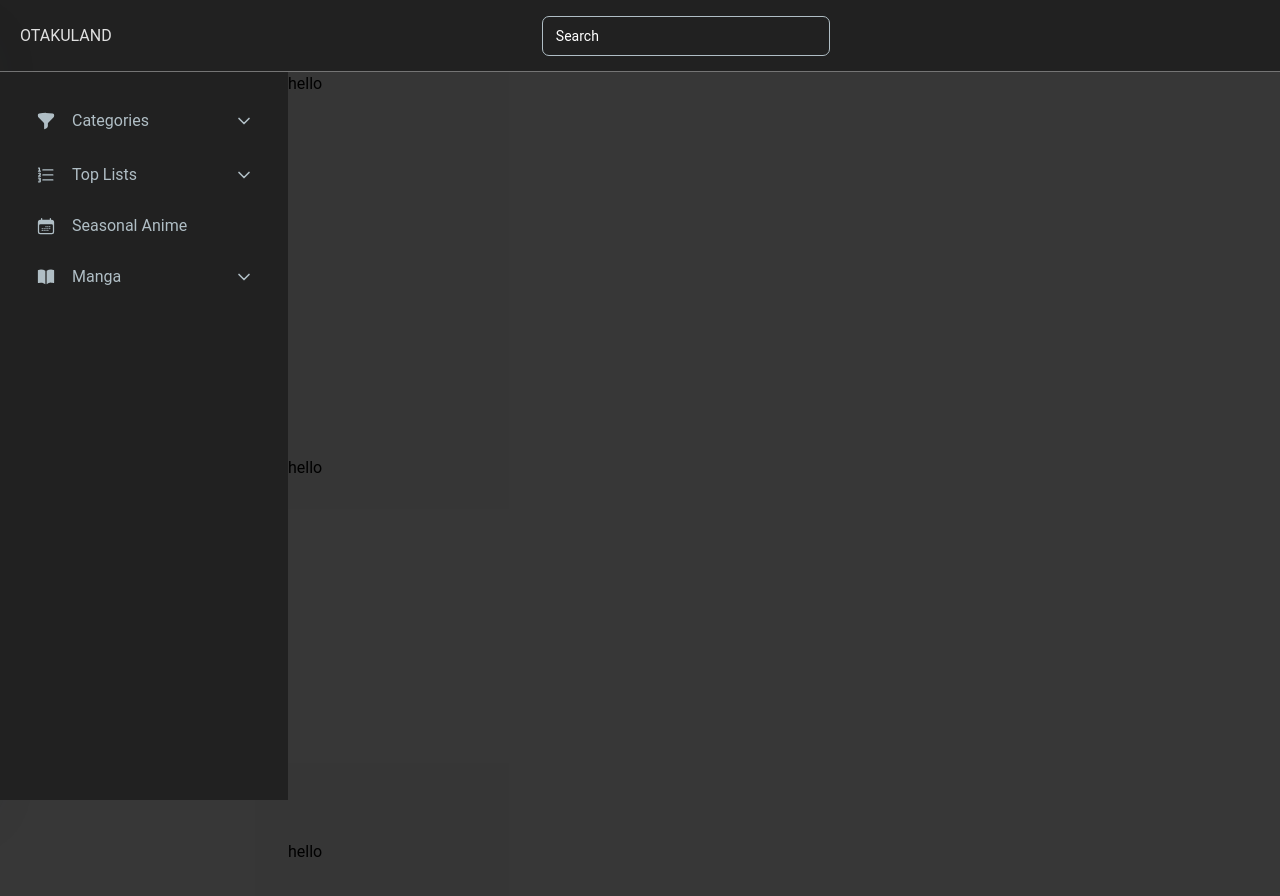
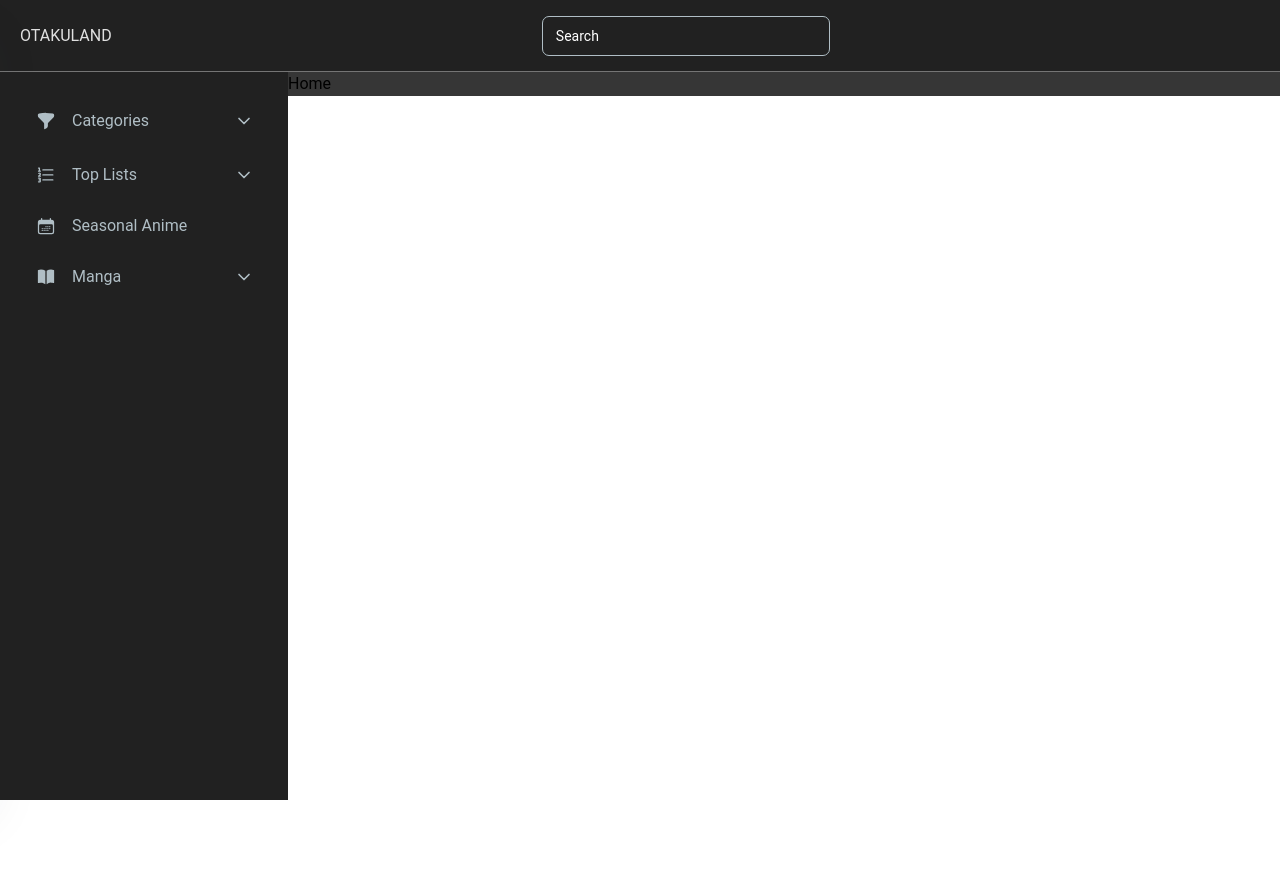
Before and after one commit to KissAkosKoppany/anime_v2, a React (Vite) app in the folder anime_v2/: page / in a window 1280 px wide. Shown: the top 896 px of the page. After the commit the page ends 800 px from the top, so only its background shows below. Built offline with nearby package versions, Linux system fonts and the light colour scheme.

Commit message:
react router setup

```diff
--- a/anime_v2/src/App.tsx
+++ b/anime_v2/src/App.tsx
@@ -1,5 +1,16 @@
 import SideBarNavigation from "./Navigation/SideBarNavigation"
 import TopNav from "./Navigation/TopNav"
+import { Route, Routes } from "react-router"
+import Home from "./Routes/Home/Home"
+import AnimeSearch from "./Routes/Categories/AnimeSearch"
+import MangaSearch from "./Routes/Categories/MangaSearch"
+import AllAnime from "./Routes/TopLists/AllAnime"
+import TopAiring from "./Routes/TopLists/TopAiring"
+import TopUpcoming from "./Routes/TopLists/TopUpcoming"
+import TopMovies from "./Routes/TopLists/TopMovies"
+import SeasonalAnime from "./Routes/SeasonalAnime/SeasonalAnime"
+import TopManga from "./Routes/Manga/TopManga"
+import MangaReader from "./Routes/Manga/MangaReader"
 
 function App() {
 
@@ -13,9 +24,18 @@ function App() {
           <SideBarNavigation />
         </div>
         <div className="content xl:ml-72">
-          <div className="h-96">hello</div>
-          <div className="h-96">hello</div>
-          <div className="h-96">hello</div>
+          <Routes>
+            <Route path="/" element={<Home />} />
+            <Route path="anime-search" element={<AnimeSearch />} />
+            <Route path="manga-search" element={<MangaSearch />} />
+            <Route path="all-anime" element={<AllAnime />} />
+            <Route path="top-airing" element={<TopAiring />} />
+            <Route path="top-upcoming" element={<TopUpcoming />} />
+            <Route path="top-movies" element={<TopMovies />} />
+            <Route path="seasonal-anime" element={<SeasonalAnime />} />
+            <Route path="top-manga" element={<TopManga />} />
+            <Route path="manga-reader" element={<MangaReader />} />
+          </Routes>
         </div>
       </div>
     </div>
--- a/anime_v2/src/Navigation/SideBarNavigation.tsx
+++ b/anime_v2/src/Navigation/SideBarNavigation.tsx
@@ -19,6 +19,7 @@ import {
   ChevronRightIcon,
   ChevronDownIcon,
 } from "@heroicons/react/24/outline";
+import { Link } from "react-router";
 
 export default function SideBarNavigation() {
   const [open, setOpen] = React.useState(0);
@@ -62,18 +63,22 @@ export default function SideBarNavigation() {
               </ListItem>
               <AccordionBody className="py-1">
                 <List className="p-0 text-blue-gray-200">
+                  <Link to="anime-search">
                     <ListItem>
                       <ListItemPrefix>
                         <ChevronRightIcon strokeWidth={3} className="h-3 w-5" />
                       </ListItemPrefix>
                       Anime Search
                     </ListItem>
+                  </Link>
+                  <Link to="manga-search">
                     <ListItem>
                       <ListItemPrefix>
                         <ChevronRightIcon strokeWidth={3} className="h-3 w-5" />
                       </ListItemPrefix>
                       Manga Search
                     </ListItem>
+                  </Link>
                 </List>
               </AccordionBody>
             </Accordion>
@@ -103,39 +108,49 @@ export default function SideBarNavigation() {
               </ListItem>
               <AccordionBody className="py-1">
                 <List className="text-blue-gray-200 p-0">
+                  <Link to="all-anime">
                     <ListItem>
                       <ListItemPrefix>
                         <ChevronRightIcon strokeWidth={3} className="h-3 w-5" />
                       </ListItemPrefix>
                       All Anime
                     </ListItem>
+                  </Link>
+                  <Link to="top-airing">
                     <ListItem>
                       <ListItemPrefix>
                         <ChevronRightIcon strokeWidth={3} className="h-3 w-5" />
                       </ListItemPrefix>
                       Top Airing
                     </ListItem>
+                  </Link>
+                  <Link to="top-upcoming">
                     <ListItem>
                       <ListItemPrefix>
                         <ChevronRightIcon strokeWidth={3} className="h-3 w-5" />
                       </ListItemPrefix>
                       Top Upcoming
                     </ListItem>
+                  </Link>
+                  <Link to="top-movies">
                     <ListItem>
                       <ListItemPrefix>
                         <ChevronRightIcon strokeWidth={3} className="h-3 w-5" />
                       </ListItemPrefix>
                       Top Movies
                     </ListItem>
+                  </Link>
                 </List>
               </AccordionBody>
             </Accordion>
+            <Link to="seasonal-anime">
               <ListItem className="text-blue-gray-200 hover:bg-blue-gray-600 hover:text-blue-gray-200">
                 <ListItemPrefix>
                   <CalendarDaysIcon className="text-blue-gray-200 h-5 w-5" />
                 </ListItemPrefix>
                 Seasonal Anime
               </ListItem>
+            </Link>
             <Accordion
               open={open === 3}
               icon={
@@ -162,18 +177,22 @@ export default function SideBarNavigation() {
               </ListItem>
               <AccordionBody className="py-1">
                 <List className="text-blue-gray-200 p-0">
+                  <Link to="top-manga">
                     <ListItem>
                       <ListItemPrefix>
                         <ChevronRightIcon strokeWidth={3} className="h-3 w-5" />
                       </ListItemPrefix>
                       Top Manga
                     </ListItem>
+                  </Link>
+                  <Link to="manga-reader">
                     <ListItem>
                       <ListItemPrefix>
                         <ChevronRightIcon strokeWidth={3} className="h-3 w-5" />
                       </ListItemPrefix>
                       Manga Reader
                     </ListItem>
+                  </Link>
                 </List>
               </AccordionBody>
             </Accordion>
--- a/anime_v2/src/Navigation/TopNav.tsx
+++ b/anime_v2/src/Navigation/TopNav.tsx
@@ -1,3 +1,4 @@
+import { Link } from "react-router"
 import SearchField from "./NavVomponents/SearchField"
 import SideNavModal from "./SideNavModal"
 
@@ -5,7 +6,9 @@ export default function TopNav() {
 
   return (
     <div className="flex justify-between min-h-[4.5rem] items-center sticky top-0 bg-gray-900 py-3 px-5 text-gray-300 border-b border-gray-600">
-      <p>OTAKULAND</p>
+      <Link to="/">
+        <p>OTAKULAND</p>
+      </Link>
       <div className="hidden sm:block w-72">
         <SearchField />
       </div>
--- a/anime_v2/src/main.tsx
+++ b/anime_v2/src/main.tsx
@@ -3,11 +3,14 @@ import { createRoot } from 'react-dom/client'
 import './index.css'
 import App from './App.tsx'
 import { ThemeProvider } from '@material-tailwind/react'
+import { BrowserRouter } from 'react-router'
 
 createRoot(document.getElementById('root')!).render(
   <StrictMode>
-    <ThemeProvider>
-      <App />
-    </ThemeProvider>
+    <BrowserRouter>
+      <ThemeProvider>
+        <App />
+      </ThemeProvider>
+    </BrowserRouter>
   </StrictMode>,
 )
```
Lines whose indentation alone changed are shown as unchanged.
